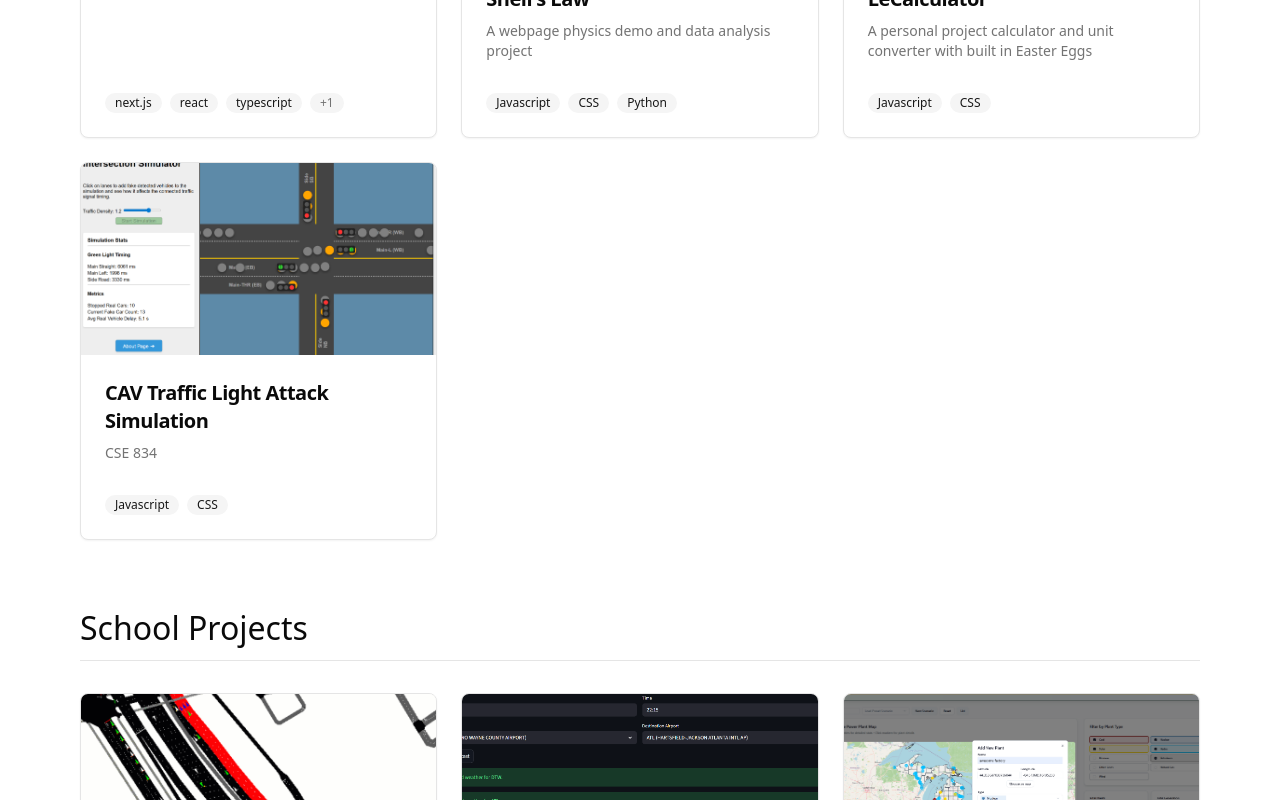
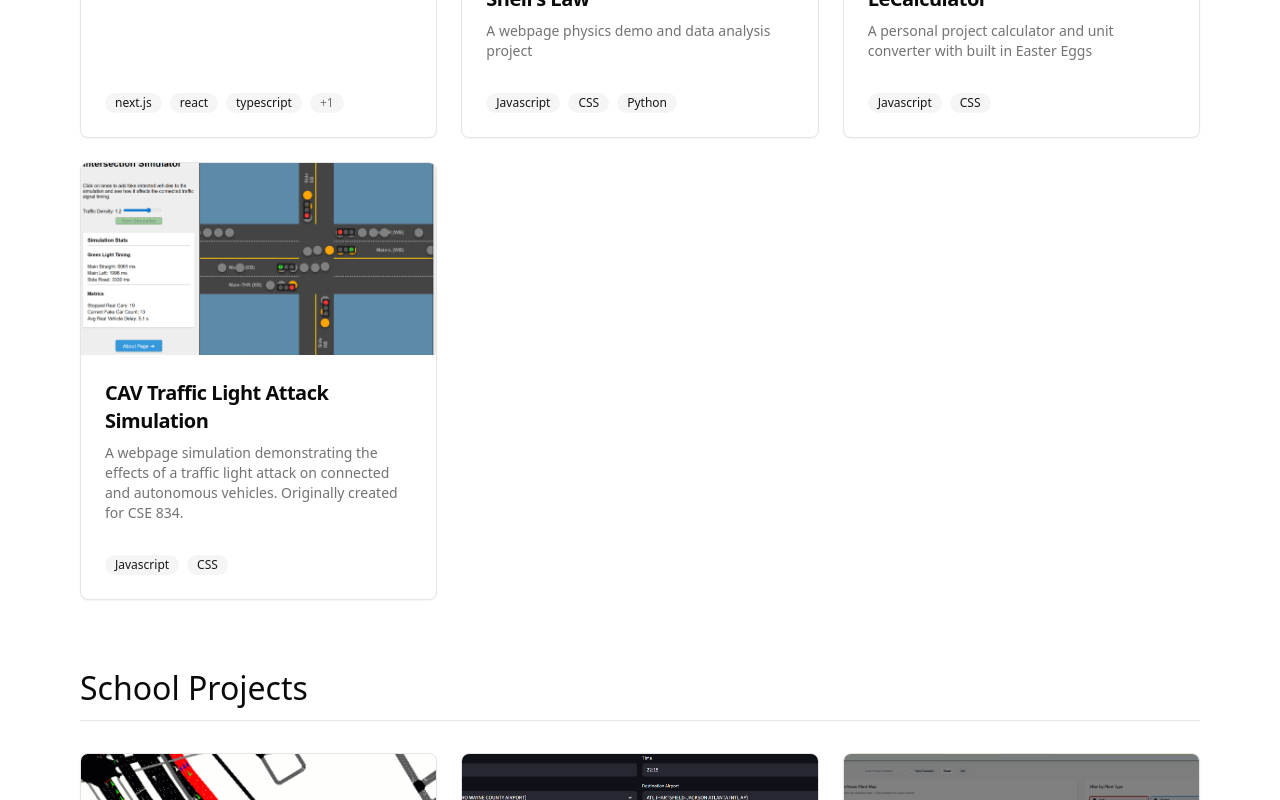
Before and after one commit to qfransen/qfransen.github.io, a Next.js app: page /projects in a window 1280 px wide. Shown: the part 561-1361 px from the top of the page. Built offline with nearby package versions, Linux system fonts and the light colour scheme.

Commit message:
Some verbage and code formatting

```diff
--- a/src/app/cv/page.tsx
+++ b/src/app/cv/page.tsx
@@ -323,31 +323,39 @@ function fullProjects(): JSX.Element {
         "snell's-law",
       )}
 
-      {createProject("LeCalculator", "Coming soon...", "lecalculator")}
+      {createProject(
+        "LeCalculator",
+        "A personal project calculator and unit converter with built in Easter Eggs",
+        "lecalculator",
+      )}
 
       {createProject(
         "CAV Traffic Light Attack Simulation",
-        "A webpage simulation demonstrating the effects of a traffic light attack on connected and autonomous vehicles",
-        "cav-traffic-light-attack-simulation"
+        "A webpage simulation demonstrating the effects of a traffic light attack on connected " +
+          "and autonomous vehicles",
+        "cav-traffic-light-attack-simulation",
       )}
 
       {subsection("School Projects", "pt-8")}
       {createProject(
         "Traffic Accident Simulation Paper",
-        "A group project addressing the impact of the levels of connectivity when there is an accident on a large throughput highway",
-        "traffic-accident-simulation-paper"
+        "A group project addressing the impact of the levels of connectivity when there is an accident " +
+          "on a large throughput highway",
+        "traffic-accident-simulation-paper",
       )}
 
       {createProject(
         "Flight Delay Predictor",
-        "A flight delay prediction application that evaluates the risk of a delay by combining historical flight records with weather conditions",
-        "flight-delay-predictor"
+        "A flight delay prediction application that evaluates the risk of a delay by combining " +
+          "historical flight records with weather conditions",
+        "flight-delay-predictor",
       )}
 
       {createProject(
         "Nuclear Energy Website",
-        "An interactive nuclear energy demo designed to promote nuclear energy in the state of Michigan, built in collaboration with the Anthropocene Institute",
-        "nuclear-energy-website"
+        "An interactive nuclear energy demo designed to promote nuclear energy in the state of Michigan, " +
+          "built in collaboration with the Anthropocene Institute",
+        "nuclear-energy-website",
       )}
 
       {createProject(
--- a/src/app/projects/page.tsx
+++ b/src/app/projects/page.tsx
@@ -44,7 +44,8 @@ export default function Page() {
           {createProject(
             "CAV Traffic Light Attack Simulation",
             "intersection.png",
-            "CSE 834",
+            "A webpage simulation demonstrating the effects of a traffic light attack on " +
+              "connected and autonomous vehicles. Originally created for CSE 834.",
             ["Javascript", "CSS"],
             "https://www.egr.msu.edu/~fransenq/projects/intersection/",
           )}
```
